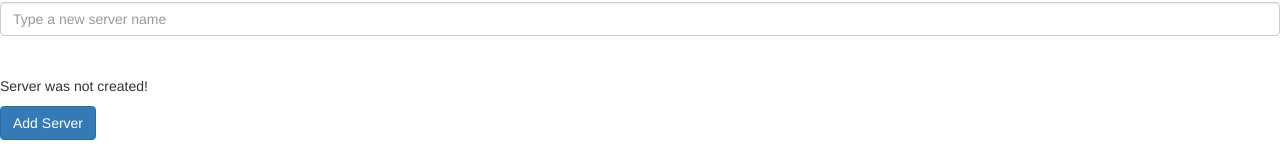
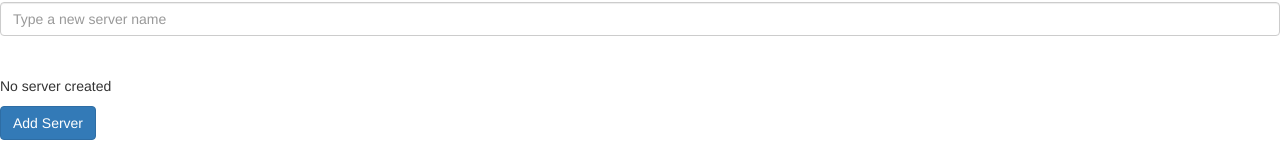
Before and after one commit to lMiguelVSl/Angular_CG, an Angular app: page / in a window 1280 px wide. Shown: the part 378-536 px from the top of the page. Built offline with nearby package versions, Linux system fonts and the light colour scheme.

Commit message:
using DOM condition

```diff
--- a/src/app/components/servers/servers.component.html
+++ b/src/app/components/servers/servers.component.html
@@ -4,5 +4,6 @@
 <br>
 <br>
 
-<p>{{serverStatus}}</p>
+<p *ngIf="serverCreated">Server created, server name: {{serverName}}</p>
+<p *ngIf="!serverCreated">No server created</p>
 <button class="btn btn-primary" [disabled]="allowSetButton" (click)="onAddServerClick()">Add Server</button>
--- a/src/app/components/servers/servers.component.ts
+++ b/src/app/components/servers/servers.component.ts
@@ -8,8 +8,8 @@
 export class ServersComponent {
 
   serverName: string = 'Default Name';
-  serverStatus: string = 'Server was not created!';
   allowSetButton: boolean = true;
+  serverCreated: boolean = false;
 
   constructor() {
     setTimeout(() => {
@@ -18,7 +18,7 @@
   }
 
   onAddServerClick() {
-    this.serverStatus = 'Server created. Name: ' + this.serverName;
+    this.serverCreated = true;
   }
 
   onUpdateServerName(event: any) {
```
